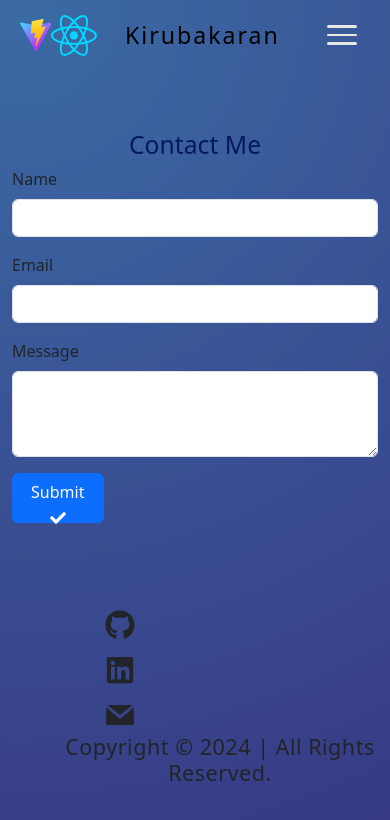
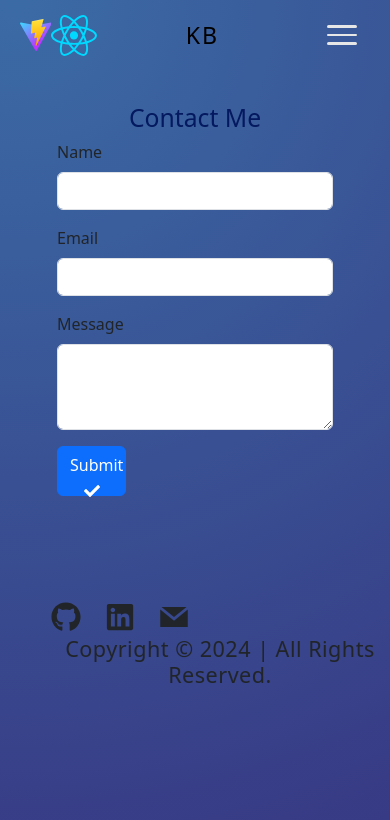
Before and after one commit to Kiruba2602/MyPortfolio, a React (Vite) app: page /myportfolio/Contact in a window 390 px wide. Shown: the top 820 px of the page. Built offline with nearby package versions, Linux system fonts and the light colour scheme.

Commit message:
new commit

```diff
--- a/src/Components/Footer.jsx
+++ b/src/Components/Footer.jsx
@@ -8,11 +8,11 @@ const Footer = () => {
   let year = date.getFullYear();
 
   return (
-    <footer className="mt-5" style={{ width: '90%', margin: '10px auto', marginTop: '50px' }}>
+    <footer className="mt-5" style={{ width: '90%', margin: '10px auto', marginBottom: '-20px' }}>
       <Container>
         <Row className="justify-content-center align-items-center">
-          <Col className="text-center justify-content-between py-2">
-            <Row className="footerLinks" style={{ display: 'flex', width: '200px', justifyContent: 'space-evenly', fontSize: '30px' }}>
+          <Col className="text-center justify-content-center py-2">
+            <Row className='footerLinks' style={{ display: 'block', width: '200px', fontSize: '30px' }}>
               <a href="https://github.com/Kiruba2602/" target="_blank" rel="noreferrer noopener"><FaGithub /></a>
               <a href="https://linkedin.com/in/kirubakaranbalaraman/" target="_blank" rel="noreferrer noopener"><FaLinkedin /></a>
               <a href="mailTo:kirubakaran260202@gmail.com" target="_blank" rel="noreferrer noopener"><GrMail /></a>
--- a/src/Components/Navbar.jsx
+++ b/src/Components/Navbar.jsx
@@ -30,7 +30,7 @@ const NavComponent = () => {
     <Navbar expanded={expanded} expand="lg" className={`Navbar ${navbarBlur ? 'blur' : ''}`} fixed="top">
       <Logo />
       <Navbar.Brand href="/myportfolio/" className="Logo fs-3">
-        Kirubakaran
+        KB
       </Navbar.Brand>
       <div className="Hamburger" onClick={toggleNavbar}>
         <span className={`bar ${expanded ? 'barOne' : ''}`}></span>
--- a/src/Components/Skills.jsx
+++ b/src/Components/Skills.jsx
@@ -7,7 +7,6 @@ import {
     FaBootstrap,
     FaHtml5,
     FaCss3,
-    FaPython,
     FaAws
  } from "react-icons/fa";
  import { DiJavascript1 } from "react-icons/di";
@@ -21,7 +20,6 @@ const Skills = ({ skill }) => {
     JavaScript: <DiJavascript1 />,
     React: <FaReact />,
     Java: <FaJava />,
-    Python: <FaPython />,
     Node: <FaNodeJs />,
     SQL: <DiMysql />,
     AWS: <FaAws />
--- a/src/Components/Type.jsx
+++ b/src/Components/Type.jsx
@@ -6,7 +6,7 @@ const Type = ()=>{
     return (
         <div className="TypeEffect">
             <Typewriter options={{
-                strings: ["Software Developer", "AWS Cloud Practitioner"],
+                strings: ["Software Developer"],
                 autoStart: true,
                 loop: true,
                 delay: 70,
--- a/src/index.css
+++ b/src/index.css
@@ -110,6 +110,7 @@ button:hover {
   padding-right: 7%;
   font-weight: 500;
   font-size: 22px;
+  gap: 20px;
 }
 
 .NavbarLinks li {
@@ -329,8 +330,8 @@ button:hover {
 }
 
 .SkillBox {
-  width: max(15%, 150px);
-  height: 150px;
+  width: max(15%, 80px);
+  height: 100px;
   display: flex;
   align-items: center;
   justify-content: center;
@@ -358,7 +359,7 @@ button:hover {
     font-size: 16px;
   }
   .Avatar {
-    width: 200px;
+    width: 500px;
     margin-bottom: 25px;
   }
 
@@ -423,7 +424,6 @@ footer {
   flex-wrap: wrap;
   align-items: center;
   justify-content: space-evenly;
-  position: relative;
   bottom: 0px;
   text-align: center;
 }
@@ -437,12 +437,12 @@ footer h4 {
   display: flex;
   width: 180px;
   font-size: 18px;
-  justify-content: space-evenly;
 }
 
 .footerLinks a {
   text-decoration: none;
   color: inherit;
+  left: 50%;
 }
 .footerLinks a:hover {
   scale: 1.5;
@@ -461,7 +461,7 @@ footer h4 {
   margin-top: 50%;
   padding: 20px;
   border-radius: 10px;
-  max-width: 400px;
+  max-width: 300px;
   margin: auto;
 }
 
```
